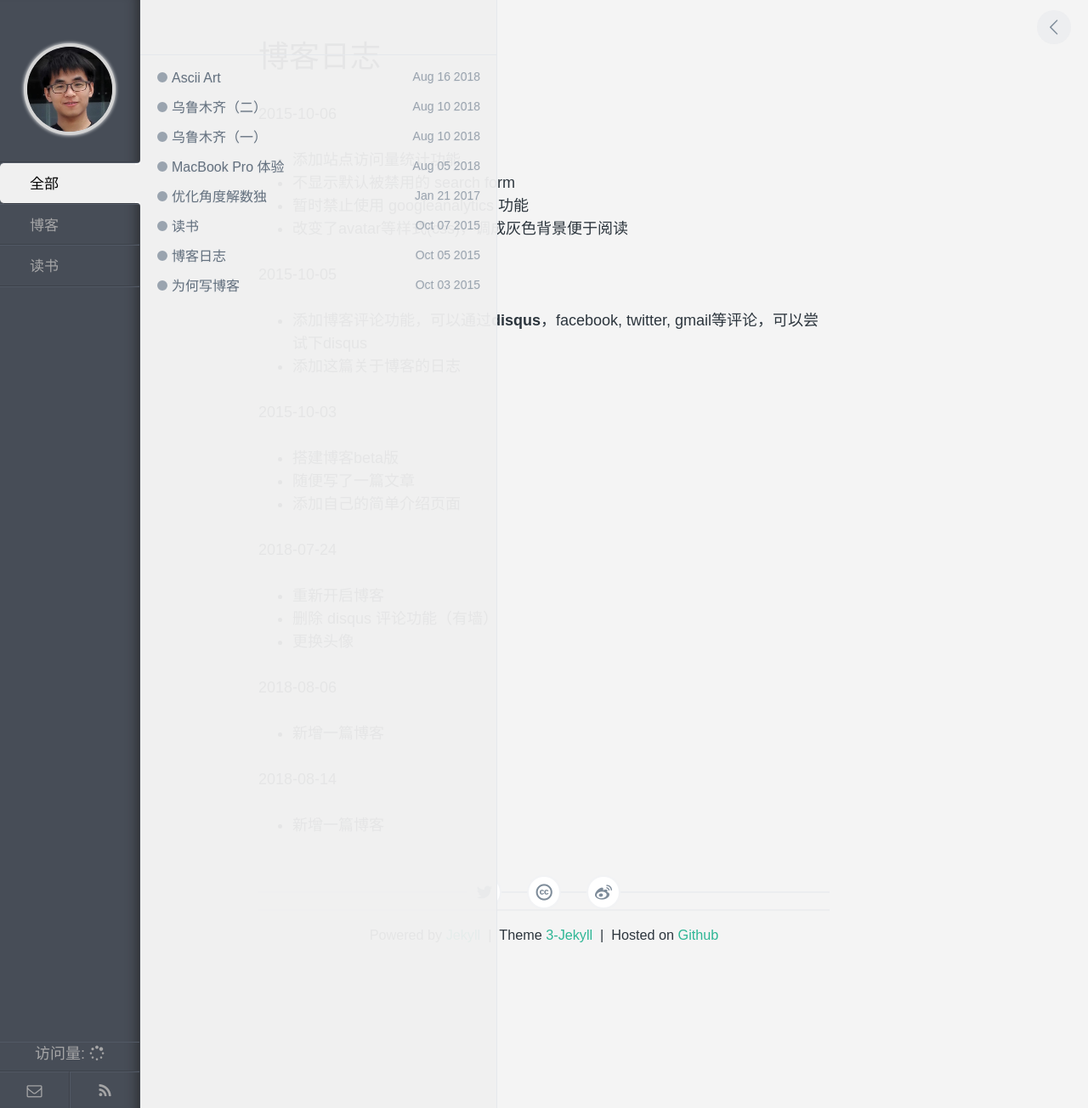
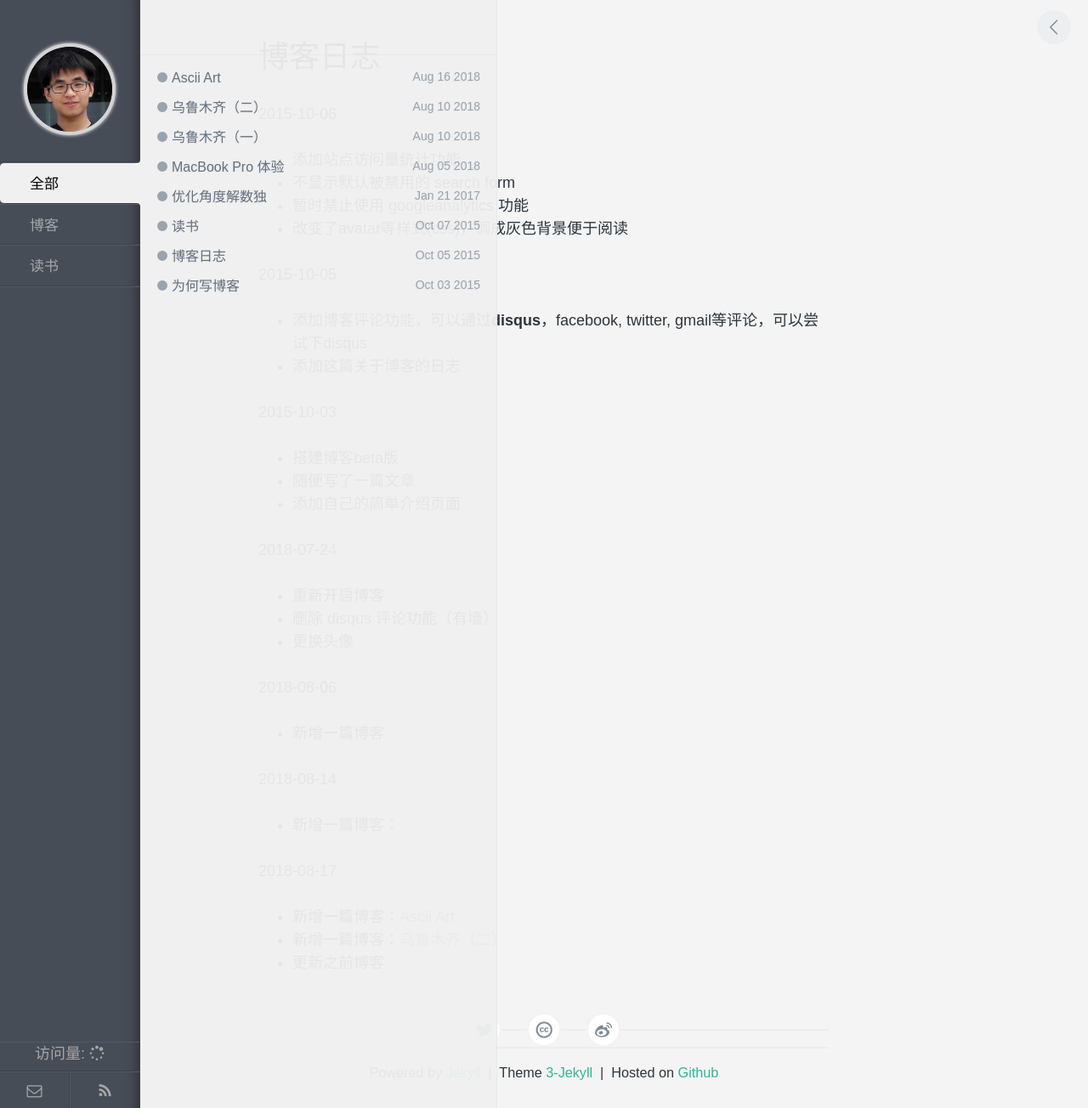
Before and after one commit to cleardusk/cleardusk-old.github.io, a Jekyll site: the page built from _posts/blog/2015-10-05-my-blog.md, in a window 1280 px wide. Shown: the whole page at 85% size. Built offline with Jekyll 4.4.1, drawn with Linux system fonts in a browser that asks for light colours; nearby versions of some CDN libraries; comment, search, counter and statistics services are not loaded.

Commit message:
Update blog log

```diff
--- a/_posts/blog/2015-10-05-my-blog.md
+++ b/_posts/blog/2015-10-05-my-blog.md
@@ -36,4 +36,10 @@ keywords: 博客
 
 2018-08-14
 
- - 新增一篇博客
+ - 新增一篇博客：
+
+2018-08-17
+
+ - 新增一篇博客：[Ascii Art](http://guojianzhu.com/2018/08/16/Ascii%E8%89%BA%E6%9C%AF.html)
+ - 新增一篇博客：[乌鲁木齐（二）](http://guojianzhu.com/2018/08/10/%E4%B9%8C%E9%B2%81%E6%9C%A8%E9%BD%90_2.html)
+ - 更新之前博客
```
